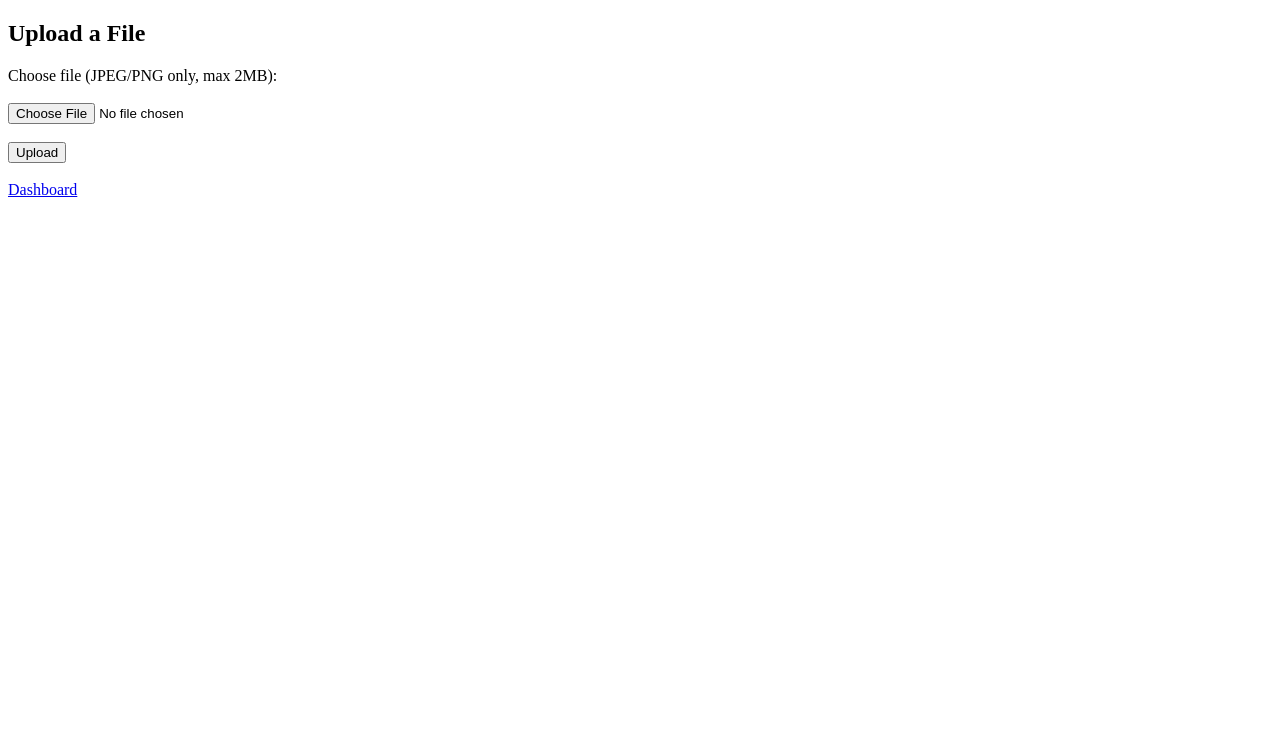
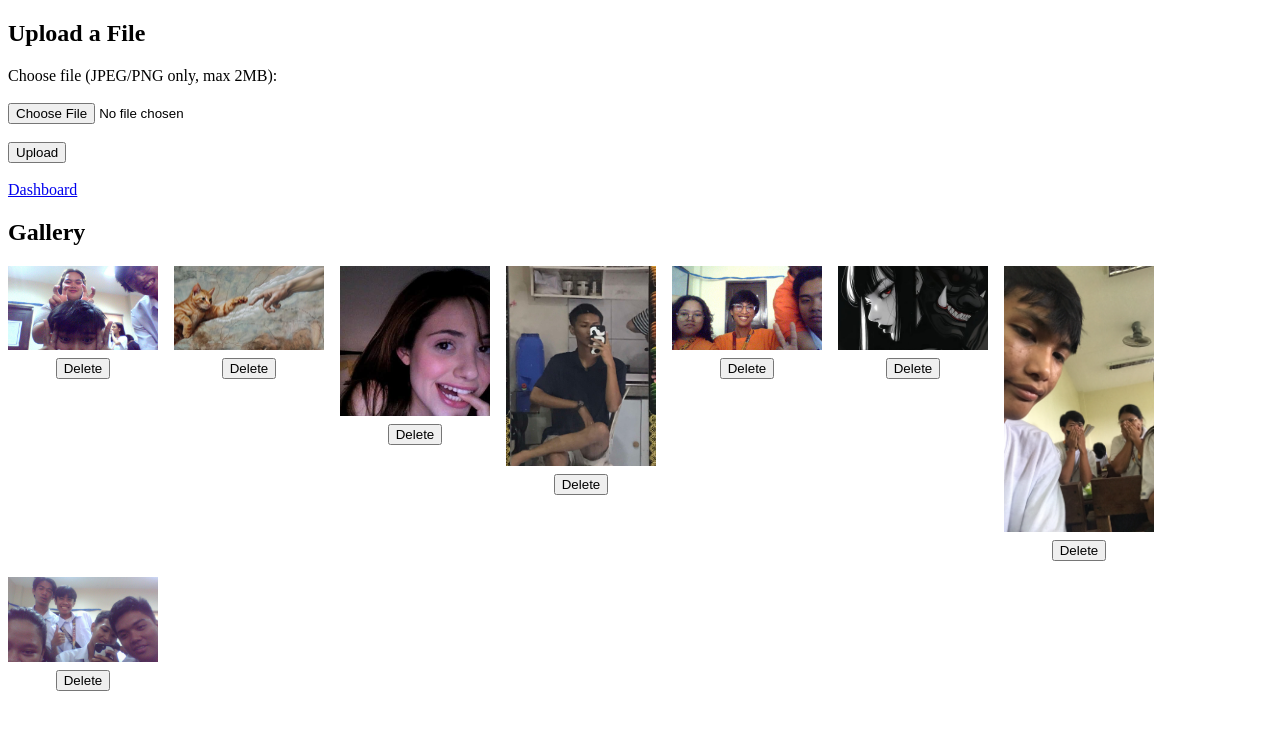
Before and after one commit to lourdyjay18/itlecact4, a PHP site: page /upload.php in a window 1280 px wide. Shown: the top 730 px of the page. Run offline with PHP 8.4, Linux system fonts and the light colour scheme.

Commit message:
with gallery

```diff
--- a/upload.php
+++ b/upload.php
@@ -3,6 +3,22 @@
 <head>
     <meta charset="UTF-8">
     <title>Upload File</title>
+    <style>
+        .gallery img {
+            width: 150px;
+            height: auto;
+            display: block;
+            margin-bottom: 8px;
+        }
+        .gallery {
+            display: flex;
+            flex-wrap: wrap;
+            gap: 16px;
+        }
+        .gallery-item {
+            text-align: center;
+        }
+    </style>
 </head>
 <body>
     <h2>Upload a File</h2>
@@ -51,7 +67,7 @@ if (isset($_POST['submit'])) {
         $upload_path = $upload_dir . $new_name;
 
         if (move_uploaded_file($_FILES['file']['tmp_name'], $upload_path)) {
-            echo "<p style='color:green;'>File uploaded successfully!</p>";
+            echo "";
             // Step 4: Display uploaded file
             echo "<h3>Uploaded File:</h3>";
             if ($file_type === "image/jpeg" || $file_type === "image/png") {
@@ -82,6 +98,24 @@ if (isset($_POST['delete_file'])) {
         echo "<p style='color:green;'>File deleted successfully!</p>";
     }
 }
+
+
+// ✅ Show Gallery
+$files = glob("uploads/*.{jpg,jpeg,png}", GLOB_BRACE);
+if ($files) {
+    echo "<h2>Gallery</h2>";
+    echo "<div class='gallery'>";
+    foreach ($files as $file) {
+        echo "<div class='gallery-item'>";
+        echo "<img src='$file' alt='image'>";
+        echo "<form method='post' class='delete-form'>
+                <input type='hidden' name='delete_file' value='$file'>
+                <button type='submit' onclick=\"return confirm('Delete this file?')\">Delete</button>
+              </form>";
+        echo "</div>";
+    }
+    echo "</div>";
+}
 ?>
 </body>
 </html>
```
Also changed, not shown: uploads/WIN_20250221_09_43_36_Pro.jpg (added), uploads/file_68cfa4d4969a42.13290950.jpg (added), uploads/file_68cfbf80389fe5.34623145.jpg (added), uploads/file_68d26069d8a7d7.02140785.jpg (added), uploads/file_68d8b482c7aa52.12856614.jpg (added), uploads/file_68d8bd61752454.53410324.jpg (added), uploads/file_68d8be270327c5.08599214.jpg (added).
